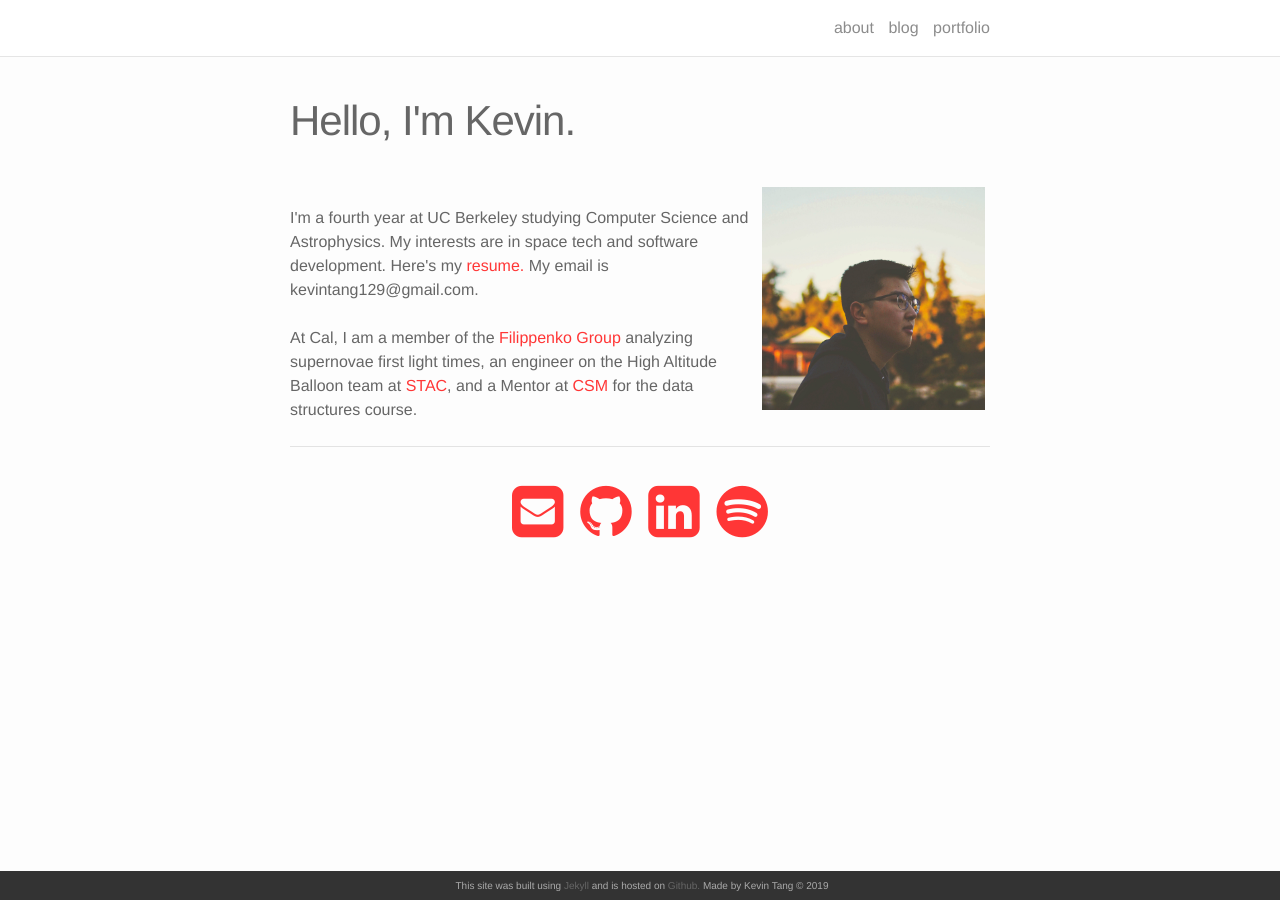
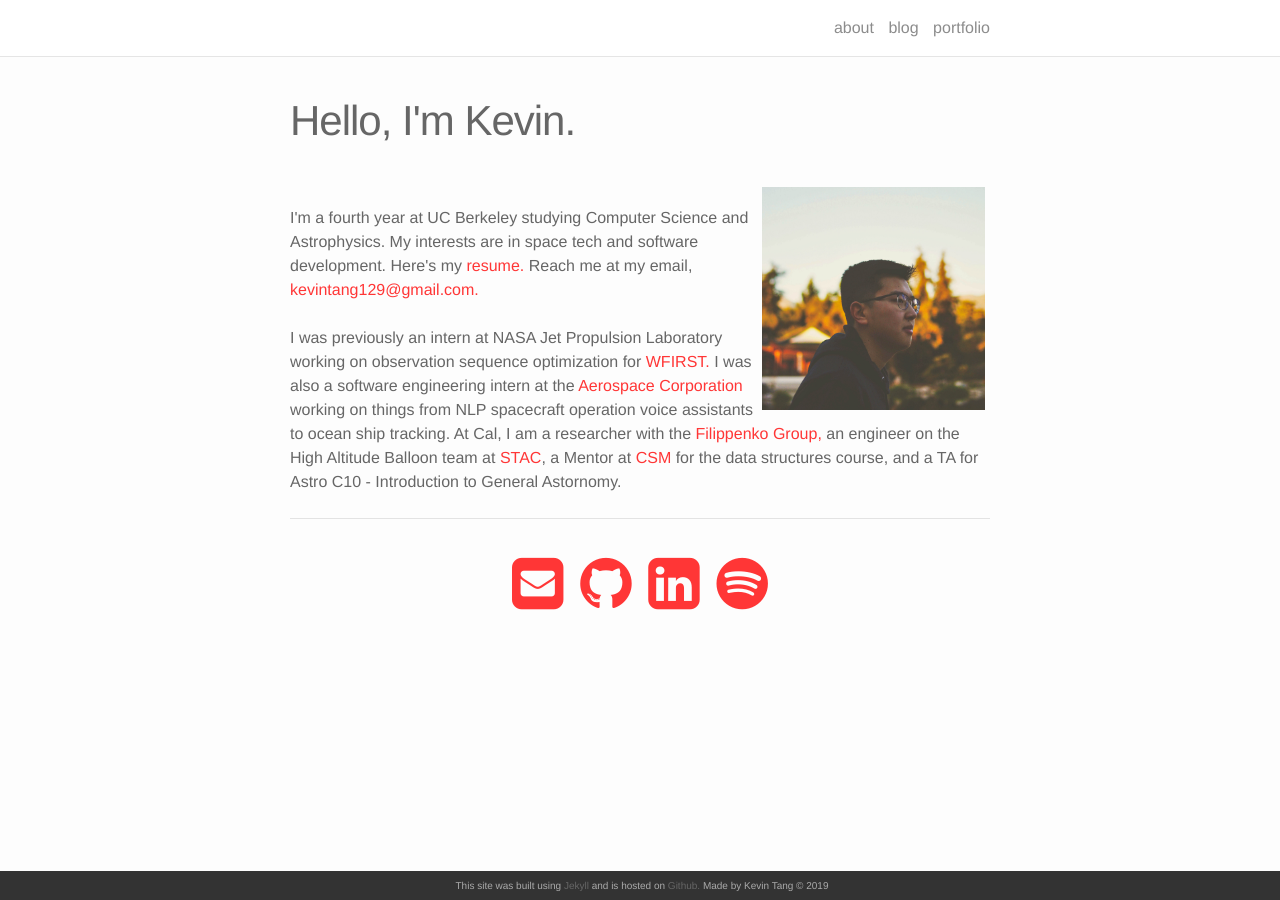
Before and after one commit to kevintang129/blog, a Jekyll site: the page built from index.html, in a window 1280 px wide. Built offline with Jekyll 4.4.1, drawn with Linux system fonts in a browser that asks for light colours; nearby versions of some CDN libraries; the list of posts is cut into pages by our own code.

Commit message:
projects and about page

```diff
--- a/_portfolio/3_project.markdown
+++ b/_portfolio/3_project.markdown
@@ -10,6 +10,6 @@
 
 <a href="{{ site.baseurl }}/docs/JPL_Final_Report.pdf" target="_blank">My report</a>
 
-[More about WFIRST](https://wfirst.gsfc.nasa.gov/)
+<a href="{https://wfirst.gsfc.nasa.gov/" target="_blank">More about WFIRST</a>
 
-[Code](https://github.com/hsergi/WFIRST-S-Observations)
+<a href="{https://github.com/hsergi/WFIRST-S-Observations" target="_blank">Code</a>
--- a/_portfolio/5_project.markdown
+++ b/_portfolio/5_project.markdown
@@ -1,6 +1,6 @@
 ---
 layout: post
-title: Galaxy Morphological Feature Predictor
+title: Galaxy Feature Predictor
 description: identifies galaxy features in images
 img: /img/1.jpg
 redirect: https://github.com/kevintang129/galaxy_classifier
--- a/_portfolio/6_project.markdown
+++ b/_portfolio/6_project.markdown
@@ -2,9 +2,9 @@
 layout: post
 title: Supernovae Research
 description: Supernovae spectra data pipeline
-img: /img/1.jpg
+img: /img/3.jpg
 ---
 
-[Supernova background](https://arxiv.org/pdf/1612.02725.pdf)
+<a href="{https://arxiv.org/pdf/1612.02725.pdf" target="_blank">Supernova Background</a>
 
-[Code](https://github.com/kevintang129/sn_spectra_public)
+<a href="{https://github.com/kevintang129/sn_spectra_public" target="_blank">Code</a>
--- a/index.html
+++ b/index.html
@@ -6,10 +6,18 @@
 <img class="col one right" src="prof_pic.jpg">
 
 <br/>
-I'm a fourth year at UC Berkeley studying Computer Science and Astrophysics. My interests are in space tech and software development. Here's my <a href="docs/Resume.pdf" target="blank">resume.</a> My email is kevintang129@gmail.com. <br/> <br/>
+I'm a fourth year at UC Berkeley studying Computer Science and Astrophysics. My interests are in space tech and software development.
+Here's my <a href="docs/Resume.pdf" target="blank">resume.</a> Reach me at my email, <a href="mailto:kevintang129@gmail.com" target="blank">kevintang129@gmail.com.</a>
 
+<br/>
+<br/>
 
-At Cal, I am a member of the <a href="http://heracles.astro.berkeley.edu/" target="blank">Filippenko Group</a> analyzing supernovae first light times, an engineer on the High Altitude Balloon team at <a href="https://stac.berkeley.edu/" target="blank">STAC</a>, and a Mentor at <a href="https://csmberkeley.github.io/#/" target="blank">CSM</a> for the data structures course.
+I was previously an intern at NASA Jet Propulsion Laboratory working on observation sequence optimization for <a href="https://www.nasa.gov/content/goddard/wfirst-wide-field-infrared-survey-telescope" target="blank">WFIRST.</a>
+I was also a software engineering intern at the <a href="https://aerospace.org/" target="blank">Aerospace Corporation</a> working on things from NLP spacecraft operation voice assistants to ocean ship tracking.
+At Cal, I am a researcher with the <a href="http://heracles.astro.berkeley.edu/" target="blank">Filippenko Group,
+</a> an engineer on the High Altitude Balloon team at <a href="https://stac.berkeley.edu/" target="blank">STAC</a>,
+a Mentor at <a href="https://csmberkeley.github.io/#/" target="blank">CSM</a> for the data structures course,
+and a TA for Astro C10 - Introduction to General Astornomy.
 
 
 <br/>
@@ -18,7 +26,7 @@
 <hr/>
 <br/>
 <span class="contacticon center">
-  <a href="mailto:kevintang129@gmail.com"><i class="fa fa-envelope-square"></i></a>
+  <a href="mailto:kevintang129@gmail.com" target="blank"><i class="fa fa-envelope-square"></i></a>
   <a href="https://github.com/kevintang129" target="_blank"><i class="fa fa-github"></i></a>
   <a href="https://www.linkedin.com/in/kevintang129/" target="_blank"><i class="fa fa-linkedin-square"></i></a>
   <a href="https://open.spotify.com/user/1218201605?si=0d0Xw0wjSm2LaYJWbQ9xuQ" target="_blank"><i class="fa fa-spotify"></i></a>
```
Also changed, not shown: other parts of _portfolio/3_project.markdown (+1 -1 lines), _portfolio/2_project.markdown (+9 -9 lines).
